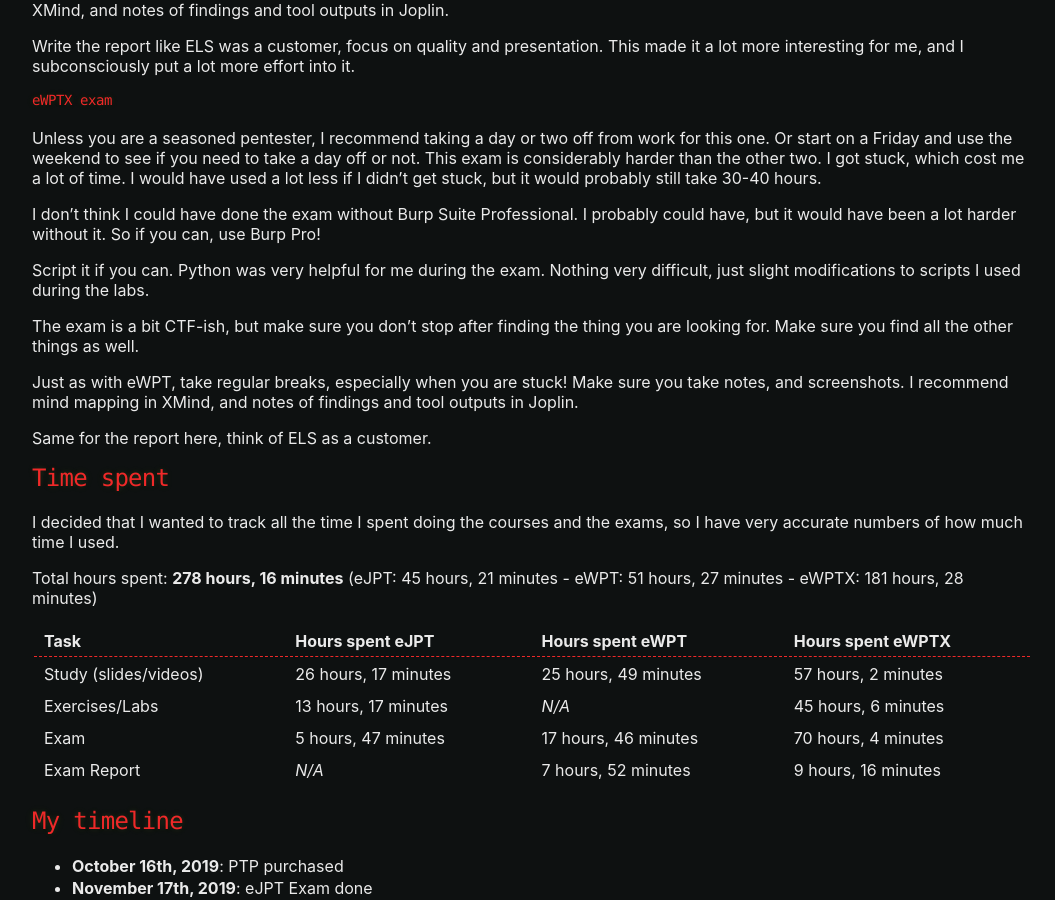
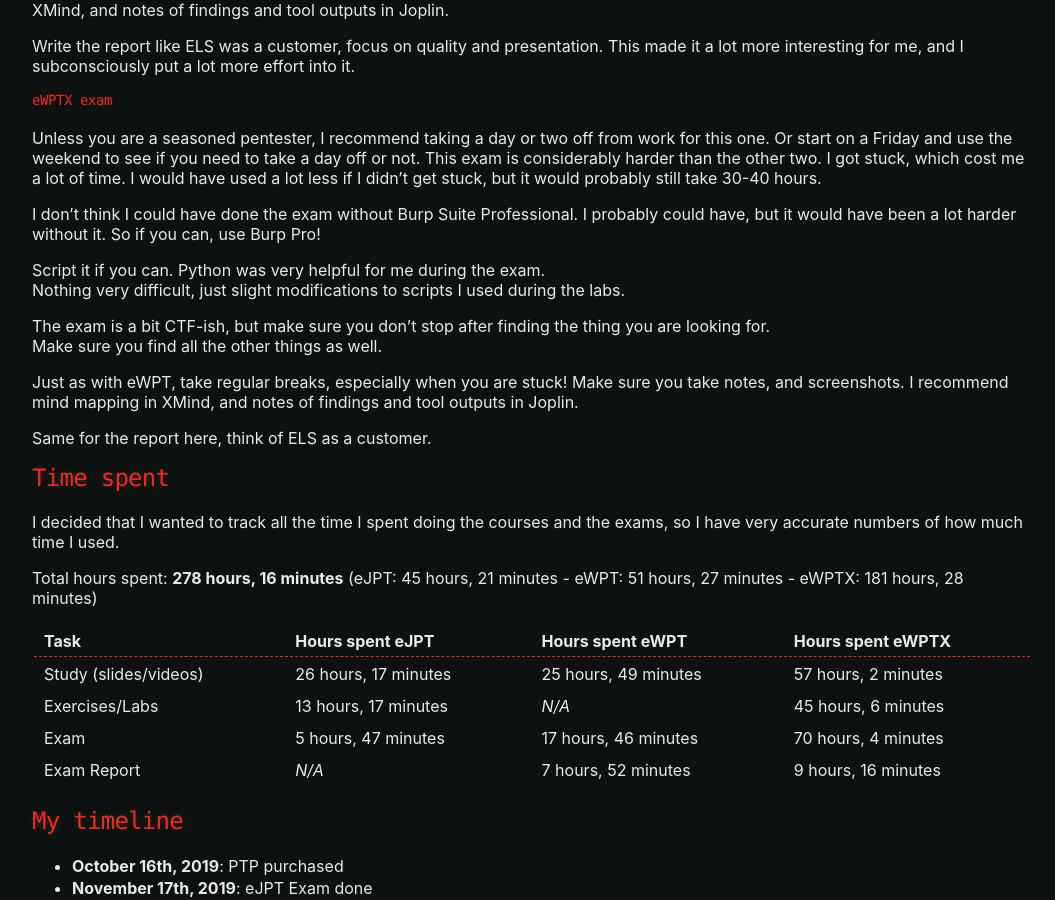
Before and after one commit to thomfre/thomfre.dev, a Jekyll site: the page built from _posts/2020-05-11-elearnsecurity-web-application-pentester.md, in a window 1280 px wide and 900 px high, scrolled down 4134 px. Shown: the whole window, without its empty margins (108-1163 px from the left). Built offline with Jekyll 4.4.1, drawn with Linux system fonts in a browser that asks for light colours.

Commit message:
Line breaks

```diff
--- a/_posts/2020-05-11-elearnsecurity-web-application-pentester.md
+++ b/_posts/2020-05-11-elearnsecurity-web-application-pentester.md
@@ -141,9 +141,11 @@
 
 I don't think I could have done the exam without Burp Suite Professional. I probably could have, but it would have been a lot harder without it. So if you can, use Burp Pro!
 
-Script it if you can. Python was very helpful for me during the exam. Nothing very difficult, just slight modifications to scripts I used during the labs.
+Script it if you can. Python was very helpful for me during the exam.\
+Nothing very difficult, just slight modifications to scripts I used during the labs.
 
-The exam is a bit CTF-ish, but make sure you don't stop after finding the thing you are looking for. Make sure you find all the other things as well.
+The exam is a bit CTF-ish, but make sure you don't stop after finding the thing you are looking for.\
+Make sure you find all the other things as well.
 
 Just as with eWPT, take regular breaks, especially when you are stuck! Make sure you take notes, and screenshots. I recommend mind mapping in XMind, and notes of findings and tool outputs in Joplin.
 
```
